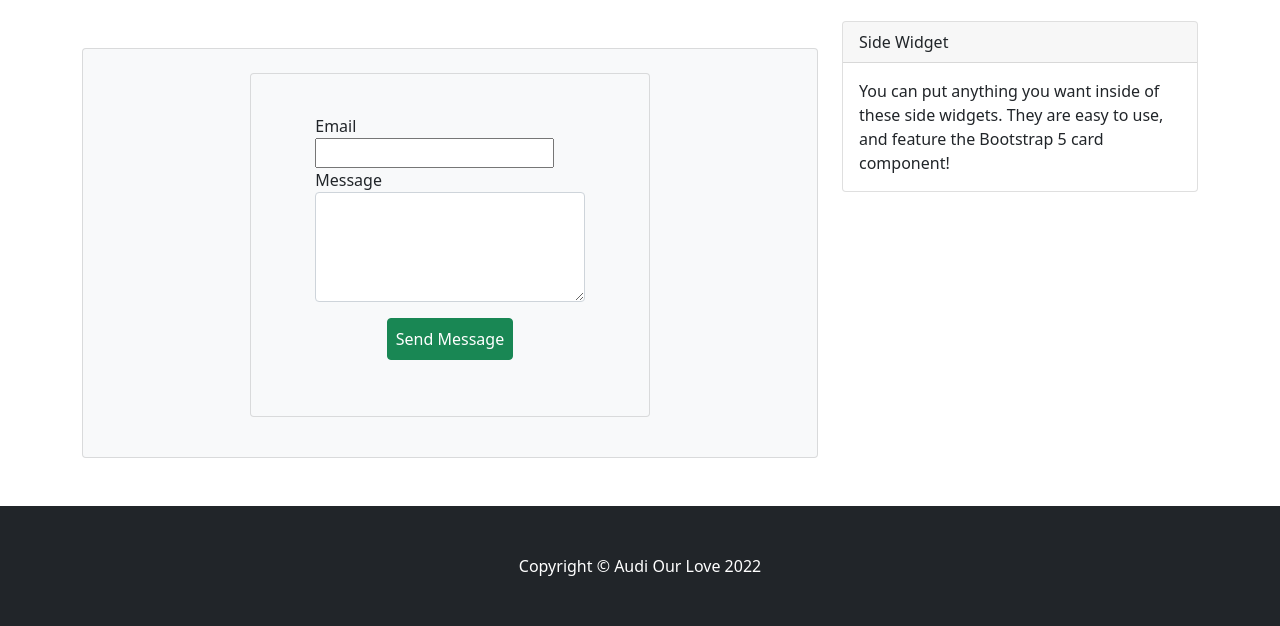
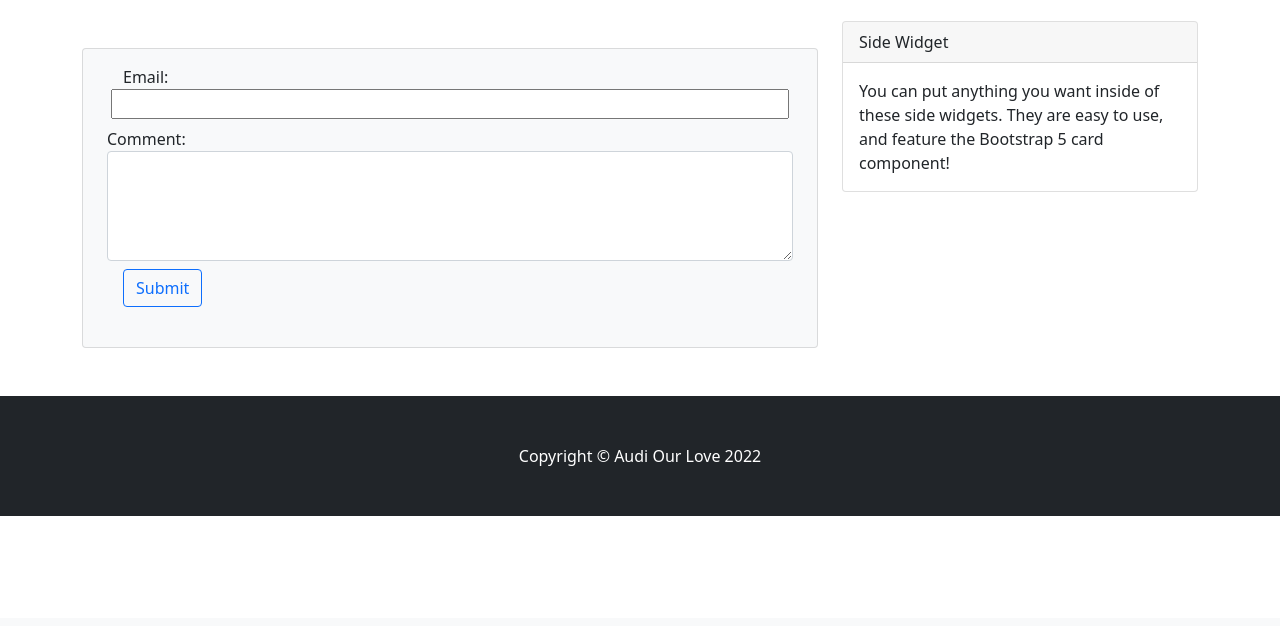
Before and after one commit to MilenPlamenov/django_audi_our_love_shop, a Django app: template templates/blogs/blog_post.html in a window 1280 px wide. Shown: the part 182-808 px from the top of the page. After the commit the page ends 698 px from the top, so only its background shows below. Run offline with Django 4.2, Linux system fonts and the light colour scheme; the template is opened without the code that fills it: values that come from a table or form of the project are taken from there, others are empty; the visitor is signed in with stand-in values (Sample User, id 1).

Commit message:
Added comment section

```diff
--- a/audi_our_love_shop_project/blogs/forms.py
+++ b/audi_our_love_shop_project/blogs/forms.py
@@ -9,5 +9,4 @@ class CommentForm(forms.ModelForm):
         fields = ('email', 'body')
         widgets = {
             'body': forms.Textarea(attrs={'rows': '4', 'class': 'form-control'})
-
         }
--- a/audi_our_love_shop_project/blogs/models.py
+++ b/audi_our_love_shop_project/blogs/models.py
@@ -34,7 +34,6 @@ class Comment(models.Model):
     email = models.EmailField()
     body = models.TextField()
     created_on = models.DateTimeField(auto_now_add=True)
-    active = models.BooleanField(default=False)
 
     blog = models.ForeignKey(Blog, on_delete=models.CASCADE, related_name='comments')
 
--- a/templates/blogs/blog_post.html
+++ b/templates/blogs/blog_post.html
@@ -33,54 +33,38 @@
                             {% if request.user.is_authenticated %}
                                 <form method="post" class="mb-4">
                                     {% csrf_token %}
-                                    <div class="row ">
-                                        <div class="col-lg-7 mx-auto">
-                                            <div class="card mt-2 mx-auto p-4 bg-light">
-                                                <div class="card-body bg-light">
                                     <div class="container">
-                                                        <form id="contact-form" role="form">
-                                                            <div class="controls">
                                         <div class="row">
-                                                                    <div class="col-md-6">
-                                                                        <div class="form-group"><label
-                                                                                for="form_email">Email</label>{{ comment_form.email }}
+                                            <label for="email">Email:</label>
+                                            {{ comment_form.email }}
                                         </div>
                                     </div>
 
-                                                                        <div class="form-group"><label
-                                                                                for="form_message">Message</label>
-                                                                            {{ comment_form.body }}</div>
-
-                                                                    {% if form.errors %}
-                                                                        {% for field in form %}
-                                                                            {% for error in field.errors %}
-                                                                                <div class="alert alert-danger">
-                                                                                    <strong>{{ error|escape }}</strong>
+                                    <div class="form-group p-2">
+                                        <label for="pwd">Comment:</label>
+                                        {{ comment_form.body }}
                                     </div>
-                                                                            {% endfor %}
-                                                                        {% endfor %}
-                                                                    {% endif %}
-                                                                    <div class="col-md-12 text-center p-3"><input
-                                                                            type="submit"
-                                                                            class="btn btn-success btn-send p-2 btn-block "
-                                                                            value="Send Message"></div>
+                                    <div class="container">
+                                        <div class="row">
+                                            <div class="col-md-12 bg-light text-right">
+                                                <button type="submit" class="btn btn-outline-primary float-right">
+                                                    Submit
+                                                </button>
+                                            </div>
                                         </div>
                                     </div>
                                 </form>
+                            {% else %}
+                                <div class="container form-control col-md-auto">
+                                <a href="{% url 'login' %}">Only authenticated users are able to comment</a>
+
                                 </div>
-                                                </div>
-                                            </div> <!-- /.8 -->
-                                        </div> <!-- /.row-->
-                                    </div>
-                                </form>
-                            {% else %}
-                                <a href="{% url 'login' %}">Login to be able to comment</a>
                             {% endif %}
 
                             <!-- Single comment-->
                             {% if comments %}
                                 {% for comment in comments %}
-                                    <div class="d-flex">
+                                    <div class="d-flex p-2">
                                         <div class="flex-shrink-0"><img class="rounded-circle"
                                                                         src="https://dummyimage.com/50x50/ced4da/6c757d.jpg"
                                                                         alt="..."/></div>
```
Also changed, not shown: audi_our_love_shop_project/blogs/views.py (+15 -14 lines), audi_our_love_shop_project/blogs/migrations/0005_remove_comment_active.py (added). Lines whose indentation alone changed are shown as unchanged.
